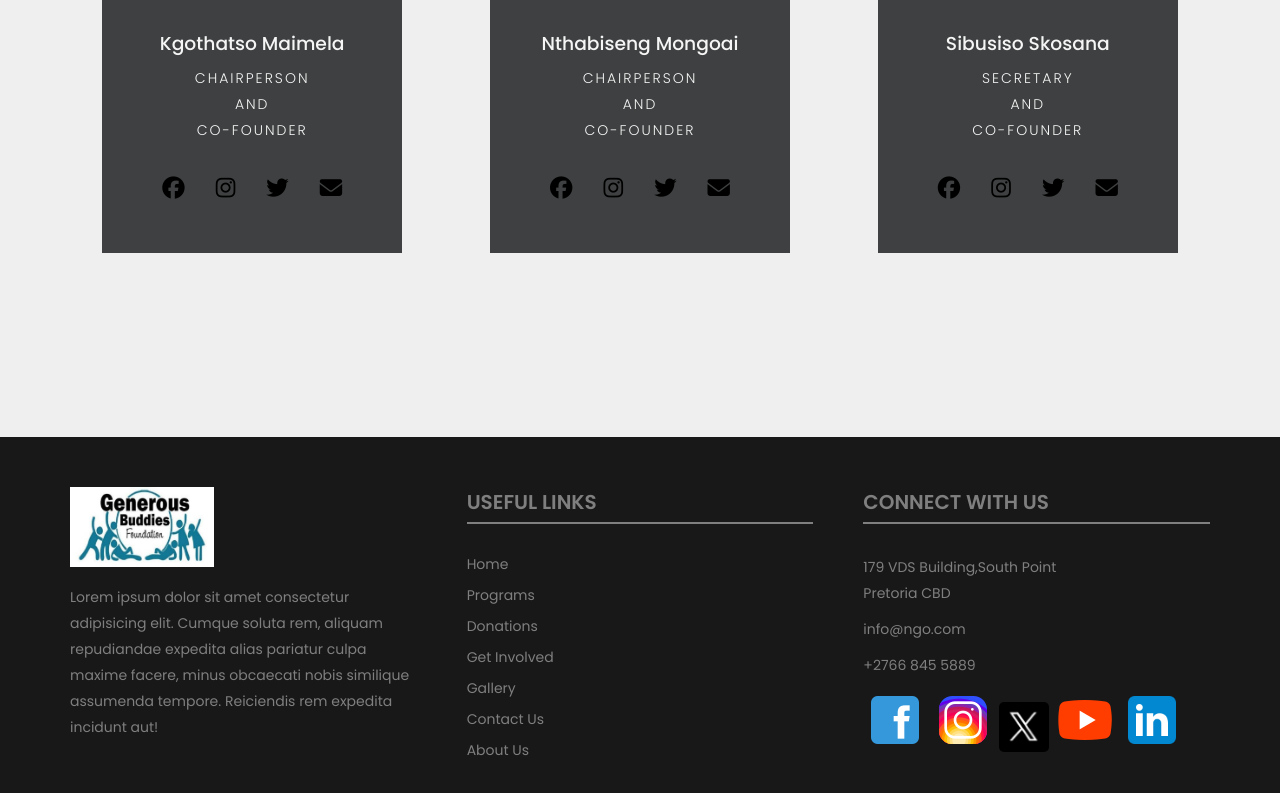
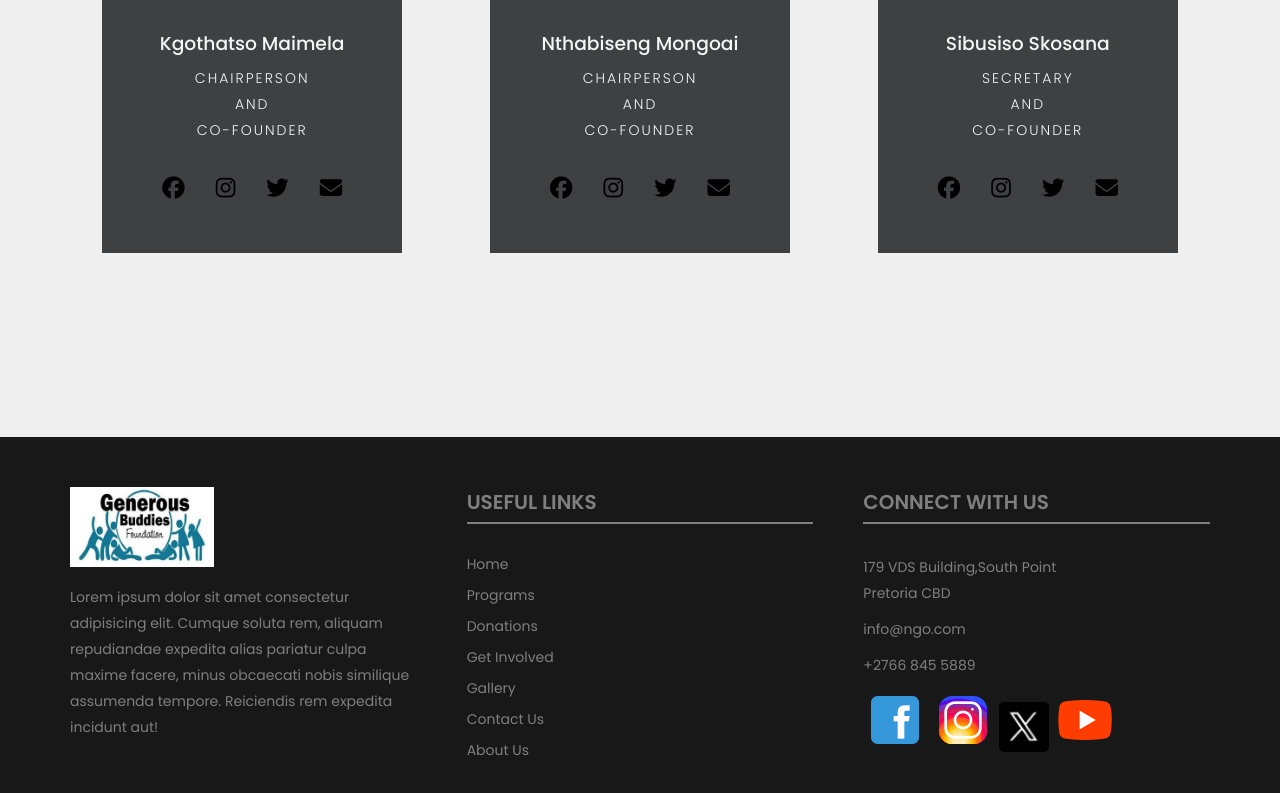
Before and after one commit to KagisoMonyela/GenerousBuddiesFoundation, a plain HTML site: page index.html in a window 1280 px wide. Shown: the part 8211-9004 px from the top of the page. Drawn offline with nearby package versions, Linux system fonts and the light colour scheme.

Commit message:
remove linkidin

```diff
--- a/index.html
+++ b/index.html
@@ -545,8 +545,6 @@
                         <a class="btn" href="https://www.instagram.com/"><img src="img/Icons/Instagram1.png"/></a>
                         <a class="btn" href="https://twitter.com/home?lang=en"><img src="img/Icons/x.png" style="width: 50px; height: 50px;"/></a>
 	                    <a class="btn" href="https://www.youtube.com/watch?v=SeBItlDg0wc&t=317s"><img src="img/Icons/YouTube1.png"/></a>
-                        <a class="btn" href="https://www.youtube.com/watch?v=SeBItlDg0wc&t=317s"><img src="img/Icons/linkedin.png" style="height:64px"/></a>
-
 
                 </div>
                 <!-- conectt with us container end-->
```
